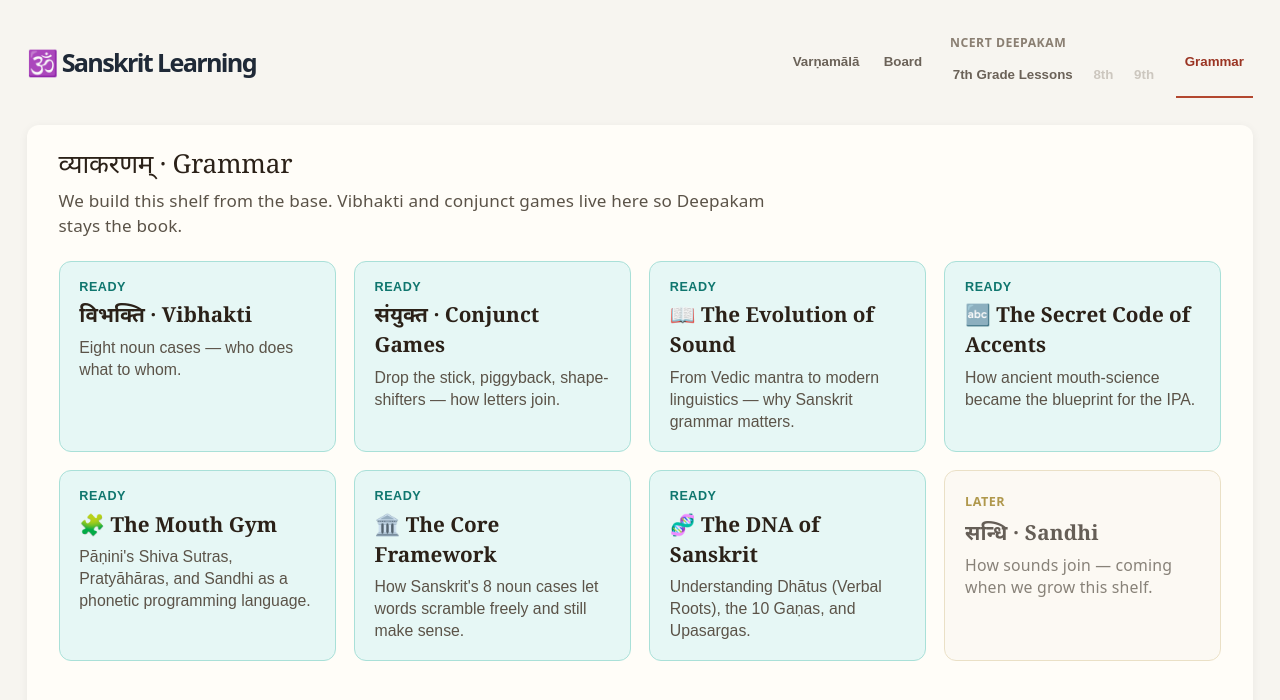
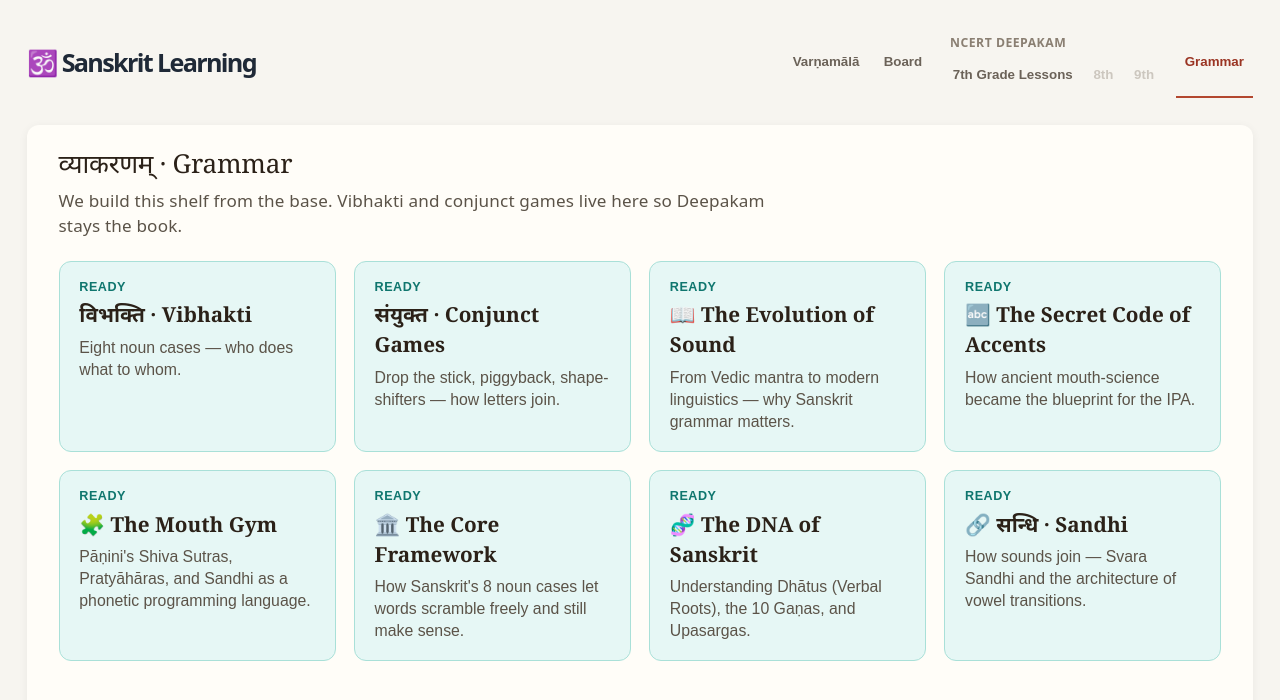
Before and after one commit to ashome16/sanskrit-teaching-web-app-from-beginner-to-advanced-, a React (Vite) app: page / in a window 1280 px wide. Both pictures are taken after a click on the button "Grammar". Shown: the top 700 px of the page. Built offline with nearby package versions, Linux system fonts and the light colour scheme.

Commit message:
Add Sandhi article: Svara Sandhi (Vowel Transitions)

```diff
--- a/src/components/Grammar.tsx
+++ b/src/components/Grammar.tsx
@@ -200,11 +200,6 @@ const Grammar: React.FC = () => {
             <span className="grammar-card-blurb">{item.cardBlurb}</span>
           </button>
         ))}
-        <div className="grammar-card grammar-card--soon" aria-disabled="true">
-          <span className="grammar-card-kicker">Later</span>
-          <span className="grammar-card-title">सन्धि · Sandhi</span>
-          <span className="grammar-card-blurb">How sounds join — coming when we grow this shelf.</span>
-        </div>
       </div>
     </section>
   );
--- a/src/data/articleIndex.ts
+++ b/src/data/articleIndex.ts
@@ -44,4 +44,11 @@ export const ARTICLES: ArticleMeta[] = [
     cardTitle: 'The DNA of Sanskrit',
     cardBlurb: 'Understanding Dhātus (Verbal Roots), the 10 Gaṇas, and Upasargas.',
   },
+  {
+    id: 'sandhi-how-sounds-join',
+    file: 'grammar/article-6.txt',
+    emoji: '🔗',
+    cardTitle: 'सन्धि · Sandhi',
+    cardBlurb: 'How sounds join — Svara Sandhi and the architecture of vowel transitions.',
+  },
 ];
```
Also changed, not shown: public/grammar/article-6.txt (added).
